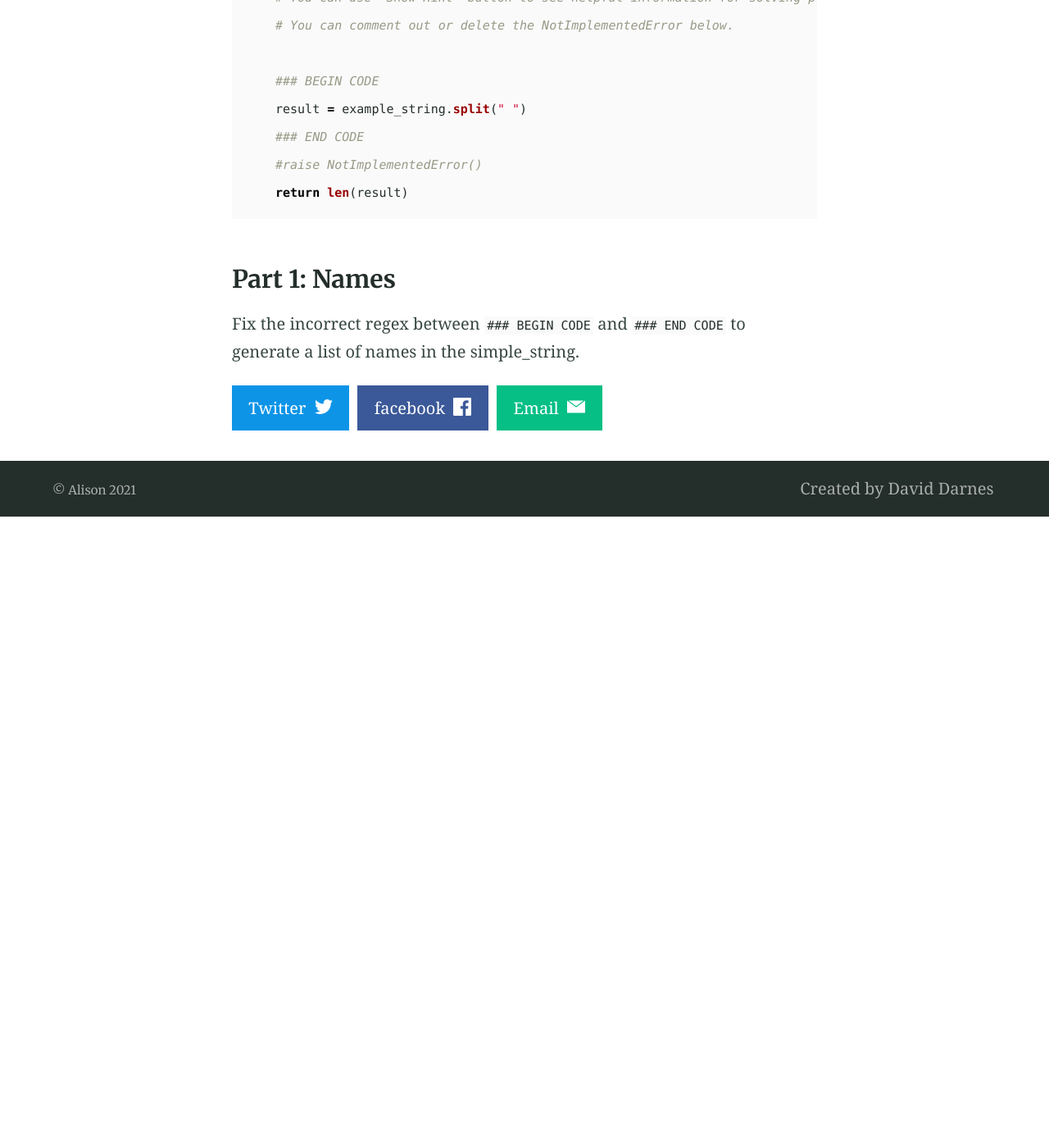
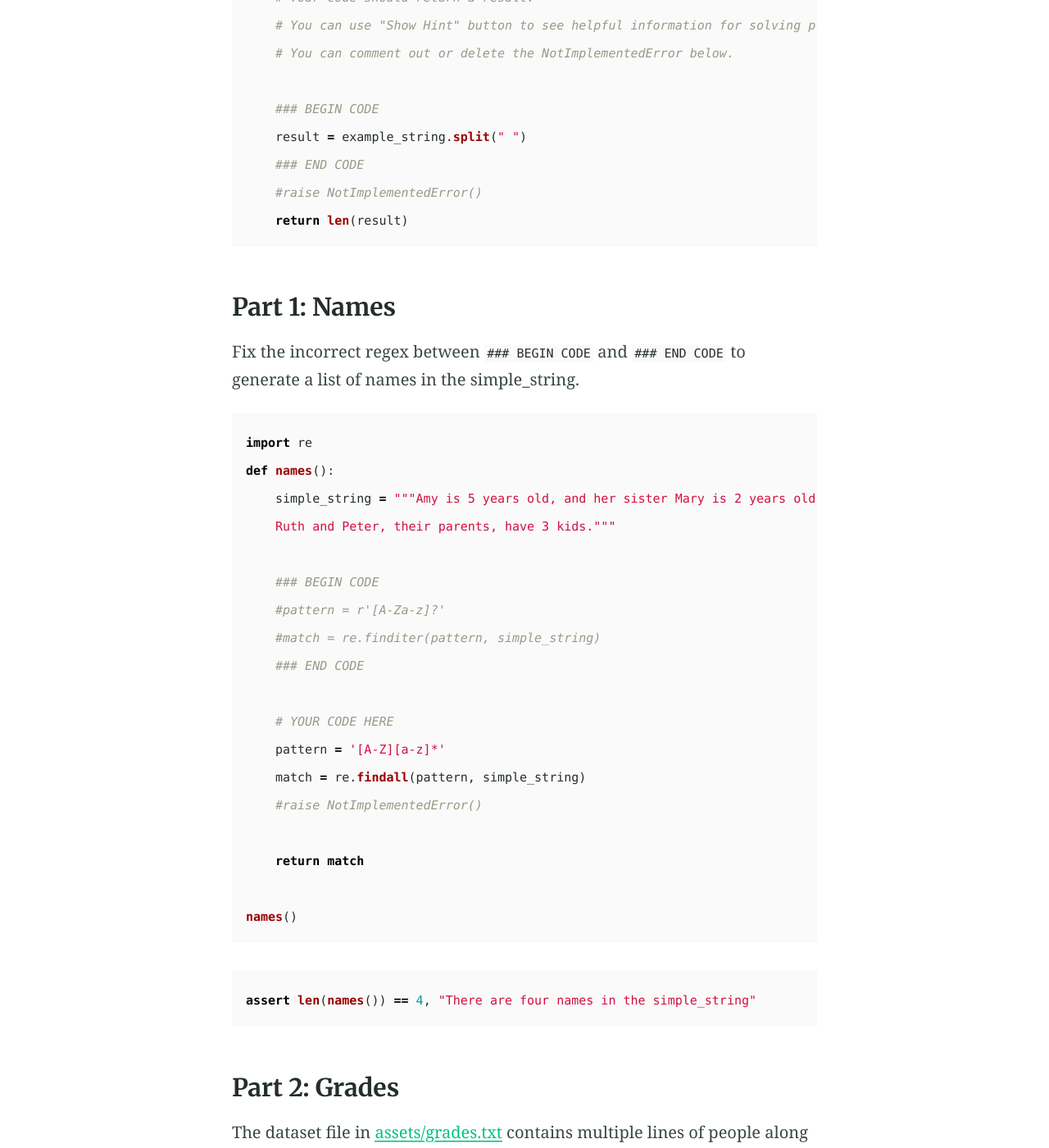
Before and after one commit to alisongh/alisongh.github.io, a Jekyll site: the page built from _posts/2021-01-12-SIADS-505-Data-manipulation-assignment1.md, in a window 1280 px wide and 1400 px high, scrolled down 1063 px. Shown: the whole window at 82% size. Built offline with Jekyll 4.4.1, drawn with Linux system fonts in a browser that asks for light colours; before the commit the page ends 1693 px from its top, so only the background shows below that; some of the changed text lies outside the part shown.

Commit message:
Update 2021-01-12-SIADS-505-Data-manipulation-assignment1.md

````diff
--- a/_posts/2021-01-12-SIADS-505-Data-manipulation-assignment1.md
+++ b/_posts/2021-01-12-SIADS-505-Data-manipulation-assignment1.md
@@ -32,3 +32,55 @@ def example_word_count():
 
 ### Part 1: Names
 Fix the incorrect regex between `### BEGIN CODE` and `### END CODE` to generate a list of names in the simple_string.
+
+```python
+import re
+def names():
+    simple_string = """Amy is 5 years old, and her sister Mary is 2 years old.
+    Ruth and Peter, their parents, have 3 kids."""
+
+    ### BEGIN CODE
+    #pattern = r'[A-Za-z]?'
+    #match = re.finditer(pattern, simple_string)
+    ### END CODE
+
+    # YOUR CODE HERE
+    pattern = '[A-Z][a-z]*'
+    match = re.findall(pattern, simple_string)
+    #raise NotImplementedError()
+
+    return match
+
+names()
+```
+
+```python
+assert len(names()) == 4, "There are four names in the simple_string"
+```
+
+### Part 2: Grades
+The dataset file in [assets/grades.txt](assets/grades.txt) contains multiple lines of people along with their grades in a class. Fix the incorrect regex between `### BEGIN CODE` and `### END CODE` to generate a list of just those students who received a B in the course (e.g., \[\'John Doe\', \'Jane Doe\'\].)
+
+```python
+
+import re
+
+def student_grades():
+    with open ("assets/grades.txt", "r") as file:
+        grades = file.read()
+
+    ### BEGIN CODE
+    # pattern = """(\w+)"""
+    # matches = re.findall(pattern,grades)
+    ### END CODE
+
+
+    # YOUR CODE HERE
+    pattern = "[\w]*\ [\w]*(?=:\ B)"
+    matches = re.findall(pattern, grades)
+    #raise NotImplementedError()
+
+    return matches
+
+student_grades()
+```
````
